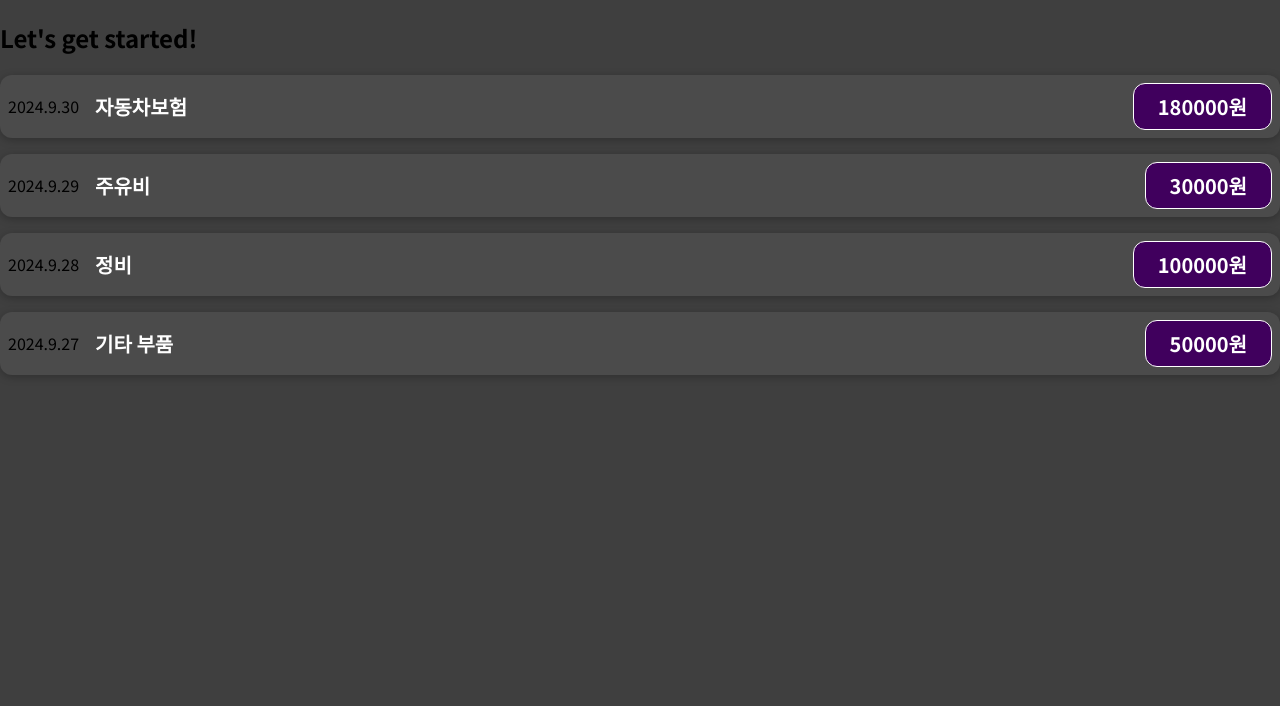
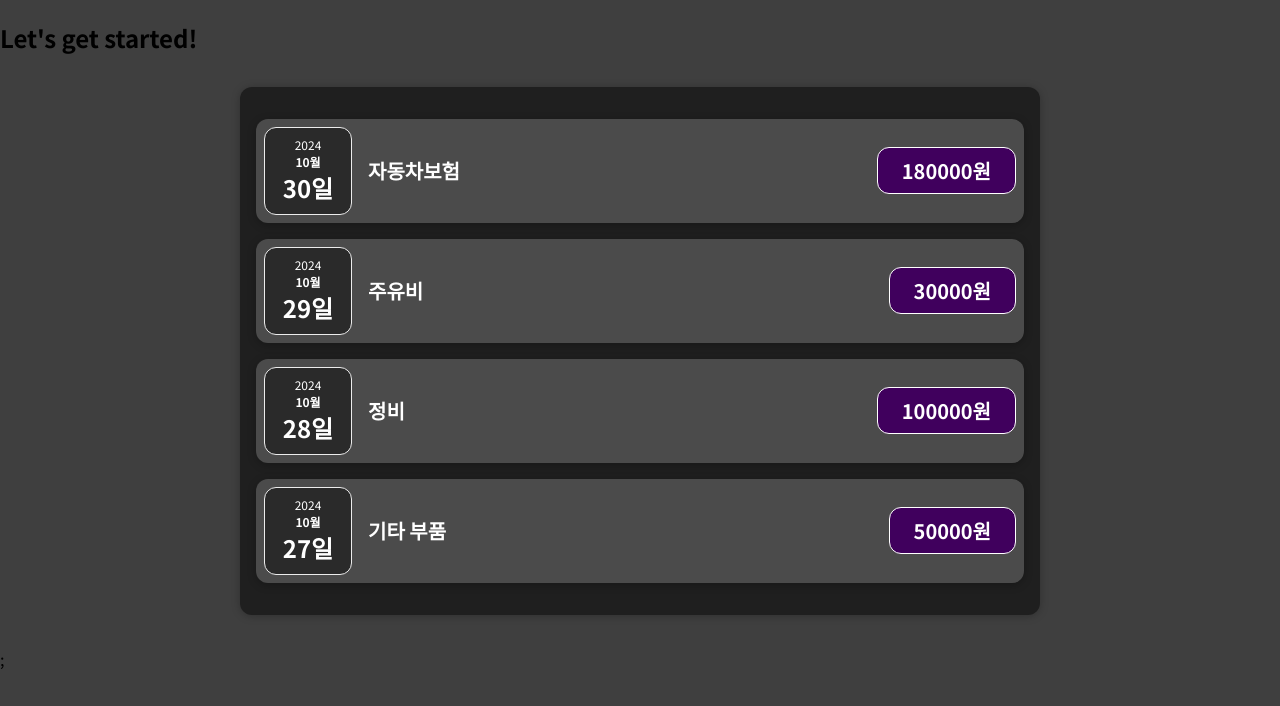
Before and after one commit to YSangH/basics-start, a React (Create React App) app: page / in a window 1280 px wide. Shown: the top 706 px of the page. Built offline with nearby package versions, Linux system fonts and the light colour scheme.

Commit message:
component divide

```diff
--- a/src/App.js
+++ b/src/App.js
@@ -1,37 +1,28 @@
-import ExpensiveItem from "./components/ExpensiveItem";
+import Expenses from "./components/Expenses";
 
 function App() {
   const expenses = [
     // props = title, price, date
-    { id: "cost1", title: "자동차보험", price: "180000", date: "2024.9.30" },
-    { id: "cost2", title: "주유비", price: "30000", date: "2024.9.29" },
-    { id: "cost3", title: "정비", price: "100000", date: "2024.9.28" },
-    { id: "cost4", title: "기타 부품", price: "50000", date: "2024.9.27" },
+    {
+      id: "cost1",
+      title: "자동차보험",
+      price: 180000,
+      date: new Date(2024, 9, 30),
+    },
+    { id: "cost2", title: "주유비", price: 30000, date: new Date(2024, 9, 29) },
+    { id: "cost3", title: "정비", price: 100000, date: new Date(2024, 9, 28) },
+    {
+      id: "cost4",
+      title: "기타 부품",
+      price: 50000,
+      date: new Date(2024, 9, 27),
+    },
   ];
   return (
-    <div>
+    <>
       <h2>Let's get started!</h2>
-      <ExpensiveItem
-        title={expenses[0].title}
-        price={expenses[0].price}
-        date={expenses[0].date}
-      />
-      <ExpensiveItem
-        title={expenses[1].title}
-        price={expenses[1].price}
-        date={expenses[1].date}
-      />
-      <ExpensiveItem
-        title={expenses[2].title}
-        price={expenses[2].price}
-        date={expenses[2].date}
-      />
-      <ExpensiveItem
-        title={expenses[3].title}
-        price={expenses[3].price}
-        date={expenses[3].date}
-      />
-    </div>
+      <Expenses items={expenses} />;
+    </>
   );
 }
 
--- /dev/null
+++ b/src/components/ExpenseDate.css
@@ -0,0 +1,26 @@
+.expense-date {
+  display: flex;
+  flex-direction: column;
+  width: 5.5rem;
+  height: 5.5rem;
+  border: 1px solid #ececec;
+  background-color: #2a2a2a;
+  color: white;
+  border-radius: 12px;
+  align-items: center;
+  justify-content: center;
+}
+
+.expense-date__month {
+  font-size: 0.75rem;
+  font-weight: bold;
+}
+
+.expense-date__year {
+  font-size: 0.75rem;
+}
+
+.expense-date__day {
+  font-size: 1.5rem;
+  font-weight: bold;
+}
--- /dev/null
+++ b/src/components/ExpenseDate.jsx
@@ -0,0 +1,15 @@
+import "./ExpenseDate.css";
+
+export default function ExpenseDate(props) {
+  const year = props.date.getFullYear();
+  const month = props.date.toLocaleString("ko-KR", { month: "long" });
+  const day = props.date.toLocaleString("ko-KR", { day: "2-digit" });
+
+  return (
+    <div className="expense-date">
+      <div className="expense-date__year">{year}</div>
+      <div className="expense-date__month">{month}</div>
+      <div className="expense-date__day">{day}</div>
+    </div>
+  );
+}
--- /dev/null
+++ b/src/components/Expenses.css
@@ -0,0 +1,9 @@
+.expenses {
+  padding: 1rem;
+  background-color: rgb(31, 31, 31);
+  margin: 2rem auto;
+  width: 50rem;
+  max-width: 95%;
+  border-radius: 12px;
+  box-shadow: 0 1px 8px rgba(0, 0, 0, 0.25);
+}
--- /dev/null
+++ b/src/components/Expenses.jsx
@@ -0,0 +1,29 @@
+import ExpensiveItem from "./ExpensiveItem";
+import "./Expenses.css";
+
+export default function items(props) {
+  return (
+    <div className="expenses">
+      <ExpensiveItem
+        title={props.items[0].title}
+        price={props.items[0].price}
+        date={props.items[0].date}
+      />
+      <ExpensiveItem
+        title={props.items[1].title}
+        price={props.items[1].price}
+        date={props.items[1].date}
+      />
+      <ExpensiveItem
+        title={props.items[2].title}
+        price={props.items[2].price}
+        date={props.items[2].date}
+      />
+      <ExpensiveItem
+        title={props.items[3].title}
+        price={props.items[3].price}
+        date={props.items[3].date}
+      />
+    </div>
+  );
+}
--- a/src/components/ExpensiveItem.jsx
+++ b/src/components/ExpensiveItem.jsx
@@ -1,11 +1,10 @@
+import ExpenseDate from "./ExpenseDate";
 import "./ExpensiveItem.css";
 
 export default function ExpensiveItem(props) {
-  // 다른 값으로 변경하기
-
   return (
     <div className="expense-item">
-      <div>{props.date}</div>
+      <ExpenseDate date={props.date} />
       <div className="expense-item__description">
         <h2>{props.title}</h2>
         <div className="expense-item__price">{props.price}원</div>
```
Also changed, not shown: .codesandbox/tasks.json (added).
